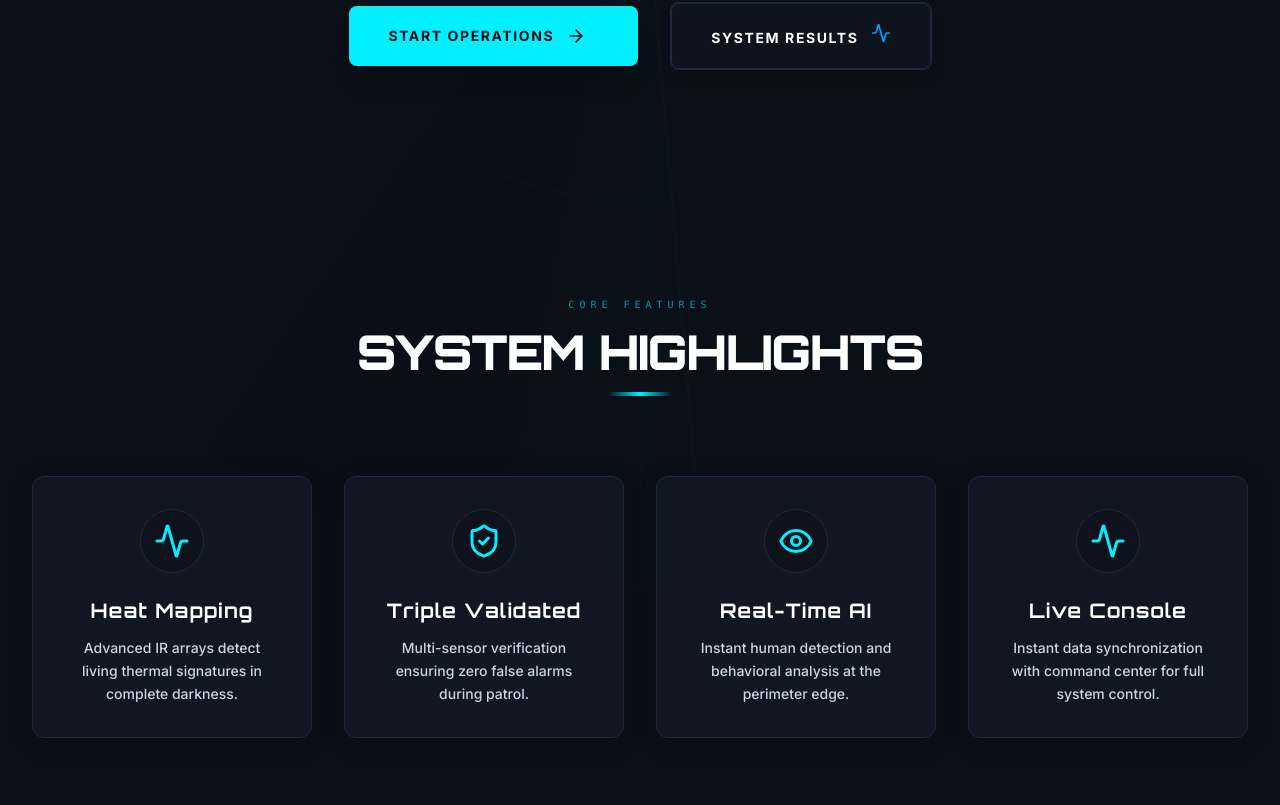
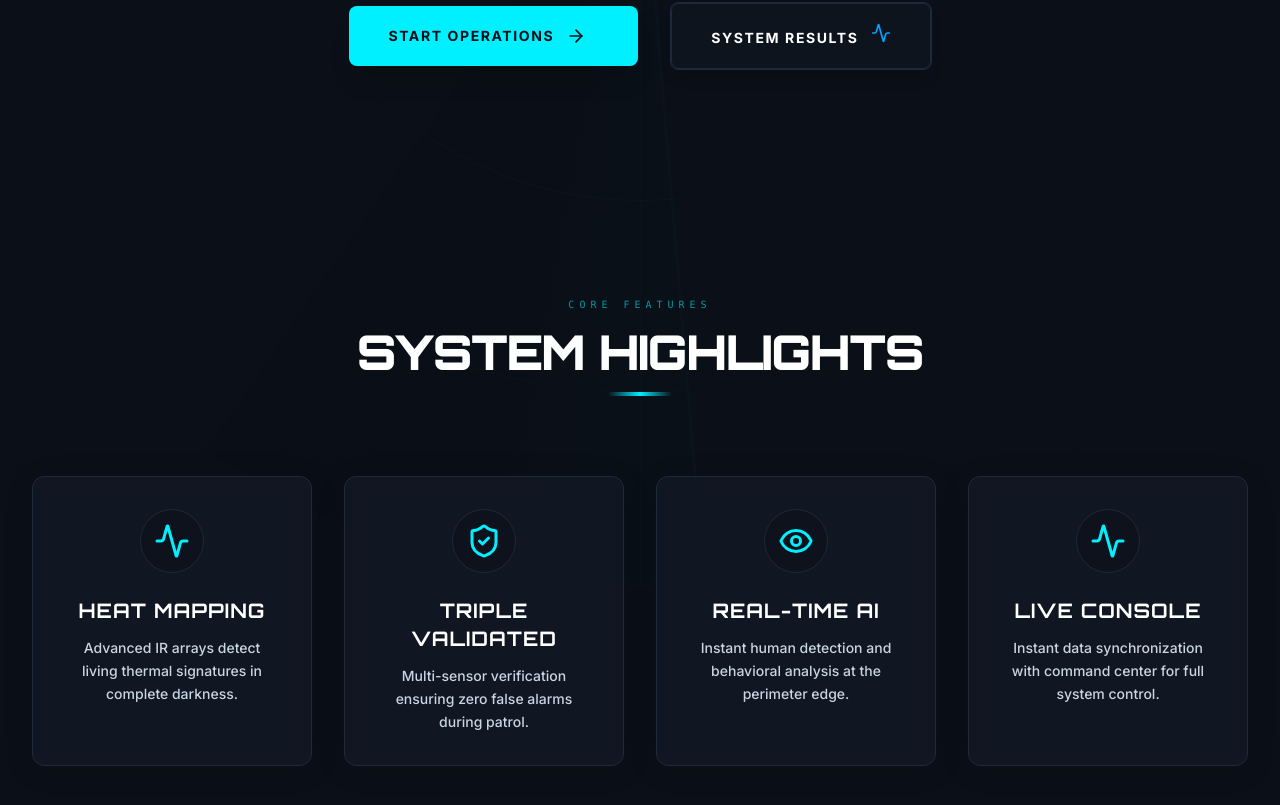
Before and after one commit to prit-esh-20/FusionGuard-AI, a React (Vite) app: page / in a window 1280 px wide. Shown: the part 607-1412 px from the top of the page. Built offline with nearby package versions, Linux system fonts and the light colour scheme.

Commit message:
feat: Introduce comprehensive global styling with a dark theme, custom fonts, Tailwind utilities, and various animations.

```diff
--- a/src/index.css
+++ b/src/index.css
@@ -39,25 +39,85 @@
 
   html,
   body {
-    @apply bg-dark-base text-slate-300 antialiased overflow-x-hidden;
+    @apply bg-dark-base antialiased overflow-x-hidden;
     font-family: var(--font-inter);
+    font-weight: 400;
+    /* Requirement: 400-500 */
+    color: #cbd5e1;
+    /* Requirement: #cbd5e1 */
     background-image: linear-gradient(to right, rgba(30, 41, 59, 0.1) 1px, transparent 1px),
       linear-gradient(to bottom, rgba(30, 41, 59, 0.1) 1px, transparent 1px);
     background-size: 40px 40px;
   }
 
-  h1, h2, h3, h4, h5, h6 {
+  h1,
+  h2,
+  h3,
+  h4,
+  h5,
+  h6 {
     font-family: var(--font-orbitron);
-    @apply font-semibold tracking-wider;
+    font-weight: 700;
+    /* Requirement: 600-700 */
+    letter-spacing: 0.15em;
+    /* Requirement: Slight letter spacing */
+    @apply uppercase text-white;
   }
 
-  /* Ensure form elements inherit the correct body font */
+  /* Specific sizes for headings */
+  h1 {
+    @apply text-5xl md:text-7xl mb-8;
+  }
+
+  h2 {
+    @apply text-3xl md:text-5xl mb-6;
+  }
+
+  h3 {
+    @apply text-xl md:text-2xl mb-4;
+  }
+
+  /* Body text elements */
+  p,
+  li,
+  label,
+  input,
+  textarea,
+  select,
+  button {
+    font-family: var(--font-inter);
+    font-weight: 400;
+  }
+
+  /* Font classes for manual application if needed */
+  .font-heading {
+    font-family: var(--font-orbitron) !important;
+    letter-spacing: 0.1em;
+  }
+
+  .font-body {
+    font-family: var(--font-inter) !important;
+  }
+
+  /* Metadata styling */
+  .metadata,
+  .text-metadata {
+    @apply text-slate-500 text-xs font-medium;
+    font-family: var(--font-inter);
+  }
+
+  /* Ensure form elements and buttons follow requirements */
   button,
   input,
   optgroup,
   select,
   textarea {
     font-family: inherit;
+    font-weight: 500;
+  }
+
+  button {
+    @apply tracking-widest uppercase;
   }
 }
 
```
